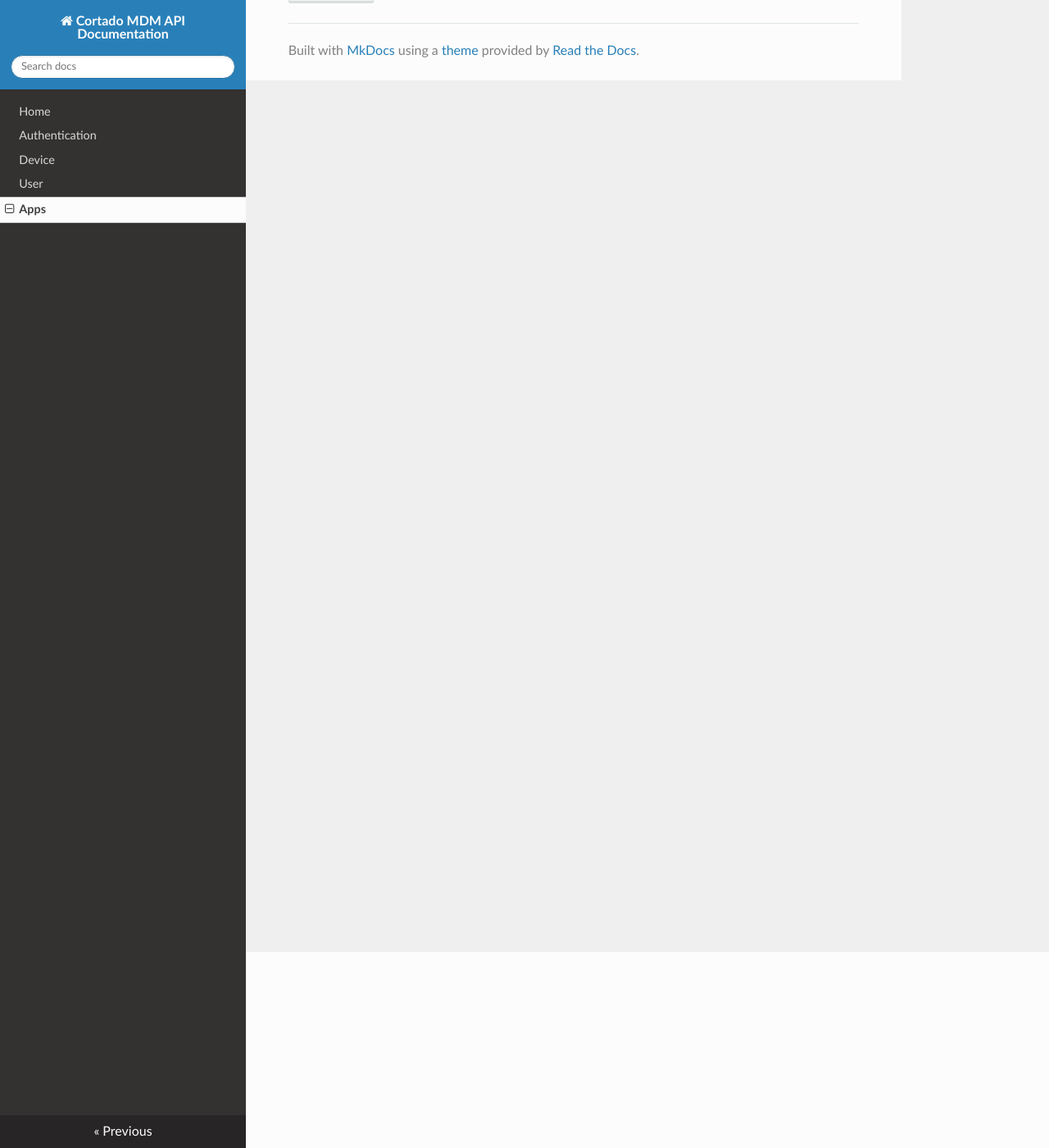
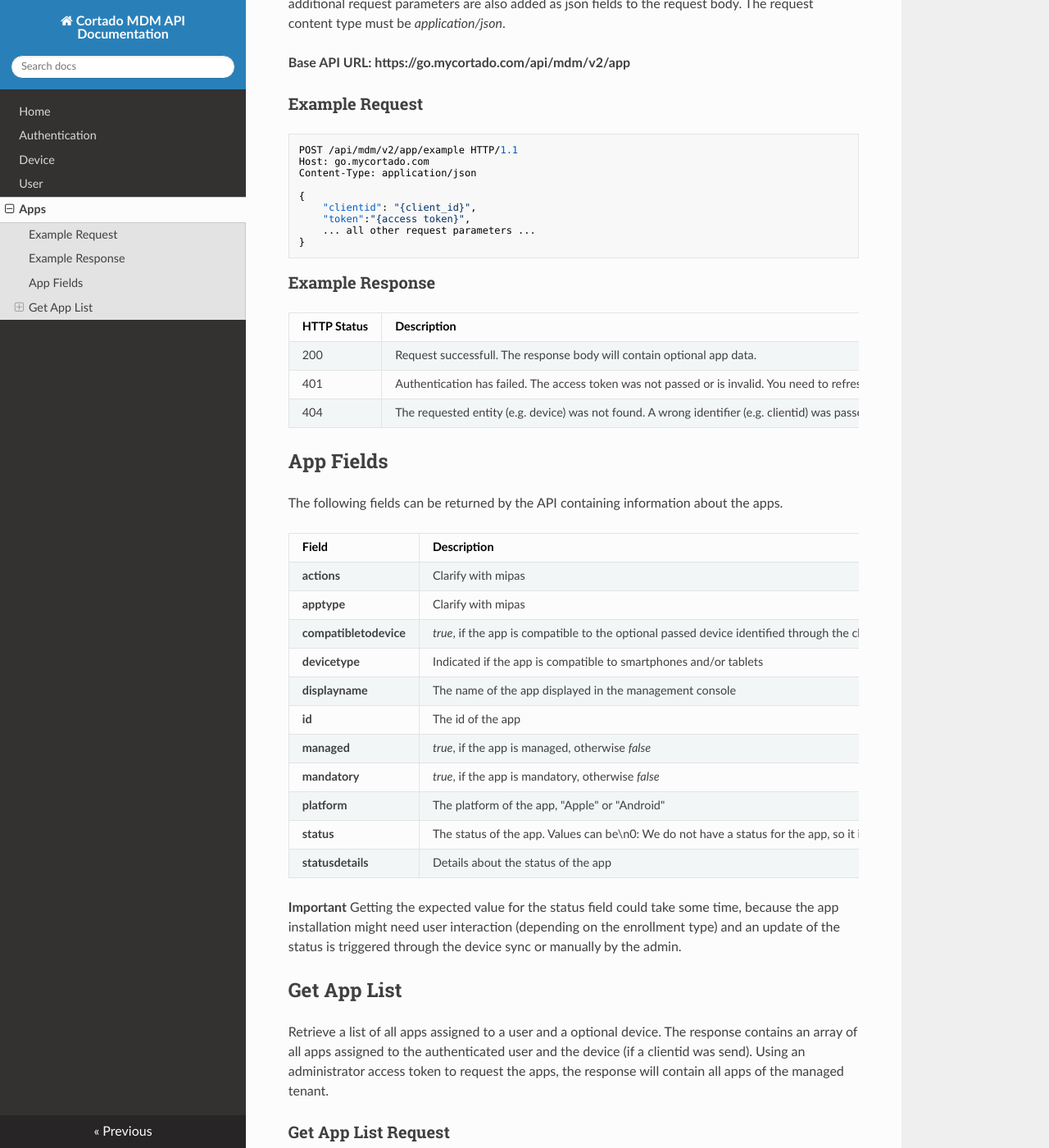
Before and after one commit to cortado-mobile-solutions/apidoc-mdm, an MkDocs documentation site: the page built from docs/apps.md, in a window 1280 px wide and 1400 px high, scrolled down 239 px. Shown: the whole window at 82% size. Built offline with MkDocs 1.6.1, drawn with Linux system fonts in a browser that asks for light colours; nearby versions of some CDN libraries; some of the changed text lies outside the part shown.

Commit message:
apps.md: Added overview, app fields and get app list request

````diff
--- a/docs/apps.md
+++ b/docs/apps.md
@@ -1,2 +1,127 @@
 # Overview
-Test
+Apps must be successfully assigned to a user or a device in order to be accessed via the API.
+
+Use the access token obtained as described [here](auth.md) on every request as the json field *token*. All additional request parameters are also added as json fields to the request body. The request content type must be *application/json*.
+
+**Base API URL: https://go.mycortado.com/api/mdm/v2/app**
+
+### Example Request
+
+```json
+POST /api/mdm/v2/app/example HTTP/1.1
+Host: go.mycortado.com
+Content-Type: application/json
+
+{
+    "clientid": "{client_id}",
+    "token":"{access token}",
+    ... all other request parameters ...
+}
+```
+
+### Example Response
+
+| HTTP Status | Description |
+| ------------ | ------------ |
+| 200 | Request successfull. The response body will contain optional app data. |
+| 401 | Authentication has failed. The access token was not passed or is invalid. You need to refresh the access token first. |
+| 404 | The requested entity (e.g. device) was not found. A wrong identifier (e.g. clientid) was passed within the request. |
+
+## App Fields
+
+The following fields can be returned by the API containing information about the apps.
+
+| Field | Description |
+| ------------ | ------------ |
+| **actions** | Clarify with mipas |
+| **apptype** | Clarify with mipas |
+| **compatibletodevice** | *true*, if the app is compatible to the optional passed device identified through the clientid, otherwise *false* |
+| **devicetype** | Indicated if the app is compatible to smartphones and/or tablets |
+| **displayname** | The name of the app displayed in the management console |
+| **id** | The id of the app |
+| **managed** | *true*, if the app is managed, otherwise *false* |
+| **mandatory** | *true*, if the app is mandatory, otherwise *false* |
+| **platform** | The platform of the app, "Apple" or "Android" |
+| **status** | The status of the app. Values can be\n0: We do not have a status for the app, so it is maybe not installed, or we cannot see this until someone tries to install.\n1: Installing or uninstalling the app. Status details maybe contains a constant for describing the state in detail.\n2: An error has occured. Status details maybe contains a constant for describing the state in detail.\n3: App is installed and managed. |
+| **statusdetails** | Details about the status of the app |
+
+**Important**
+Getting the expected value for the status field could take some time, because the app installation might need user interaction (depending on the enrollment type) and an update of the status is triggered through the device sync or manually by the admin.
+
+## Get App List
+Retrieve a list of all apps assigned to a user and a optional device. The response contains an array of all apps assigned to the authenticated user and the device (if a clientid was send). Using an administrator access token to request the apps, the response will contain all apps of the managed tenant.
+
+### Get App List Request
+
+#### Parameters
+The *clientid* is optional
+
+```json
+POST /api/mdm/v2/app/list HTTP/1.1
+Host: go.mycortado.com
+Content-Type: application/json
+
+{
+    "clientid": "{client_id}",
+    "token":"{access token}"
+}
+```
+
+### Get App List Response
+
+```json
+HTTP/1.1 200 OK
+Content-Type: application/json
+
+{
+    "errorcode": null,
+    "errormessage": null,
+    "success": true,
+    "tokenstatus": "ExpiresSoon",
+    "data": [
+        {
+            "actions": {
+                "install": {
+                    "visible": false
+                },
+                "uninstall": {
+                    "visible": false
+                }
+            },
+            "apptype": "AU",
+            "compatibletodevice": false,
+            "devicetype": "SmartphoneAndTablet",
+            "displayname": "1Password - Password Manager and Secure Wallet by AgileBits",
+            "id": "AU8",
+            "managed": true,
+            "mandatory": true,
+            "platform": "Android",
+            "status": 0,
+            "statusdetails": null
+        },
+        {
+            "actions": {
+                "install": {
+                    "visible": true
+                },
+                "uninstall": {
+                    "visible": false
+                }
+            },
+            "apptype": "AU",
+            "compatibletodevice": true,
+            "devicetype": "SmartphoneAndTablet",
+            "displayname": "OpenVPN Connect",
+            "id": "AU210",
+            "managed": true,
+            "mandatory": false,
+            "platform": "Apple",
+            "status": 0,
+            "statusdetails": null
+        }
+    ],
+    "pagecount": 1,
+    "pageindex": 1,
+    "totalcount": 2
+}
+```
````
